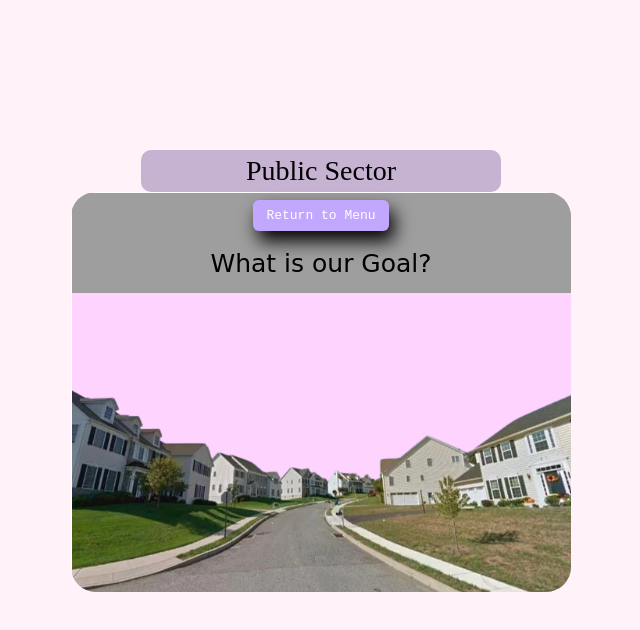
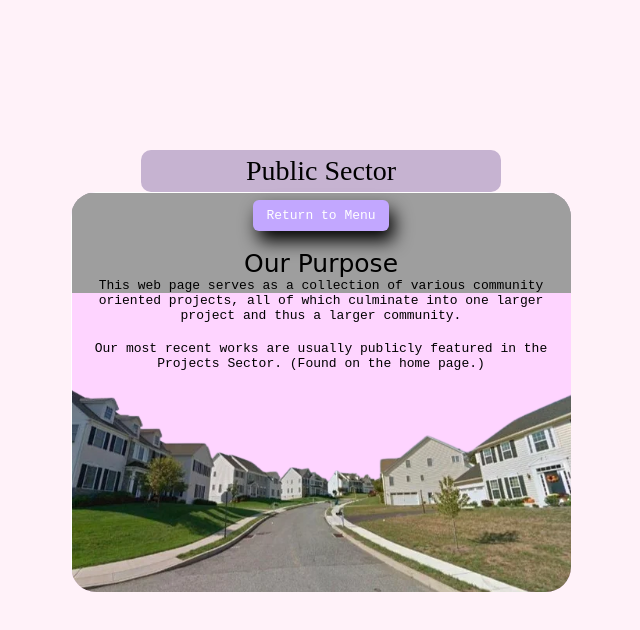
Before and after one commit to CodeSalvageON/ROXSTRAIT, a website: page public/static/index.html in a window 1280 px wide. Both pictures are taken after a click on the element "Res Publica". Shown: the whole page, without its empty margins (319-959 px from the left). Drawn offline with nearby package versions, Linux system fonts and the light colour scheme; a web font is replaced by a local one.

Commit message:
whats up

```diff
--- a/public/static/index.css
+++ b/public/static/index.css
@@ -86,6 +86,14 @@ p {
   background-color: #bb6dff;
 }
 
+.typewrite {
+  font-family: monospace;
+}
+
+.boxed {
+  width: 500px;
+}
+
 #display {
   top: 0;
   left: 0;
--- a/public/static/index.html
+++ b/public/static/index.html
@@ -48,8 +48,10 @@
               Return to Menu
             </section>
             <br/>
-            <p class="s-head fancy">What is our Goal?</p>
-            <p class="typewrite"></p>
+            <p class="s-head fancy">Our Purpose</p>
+            <p class="typewrite boxed">This web page serves as a collection of various community oriented projects, all of which culminate into one larger project and thus a larger community.</p>
+            <br/>
+            <p class="typewrite boxed">Our most recent works are usually publicly featured in the Projects Sector. (Found on the home page.)</p>
           </section>
         </center>
       </section>
```
